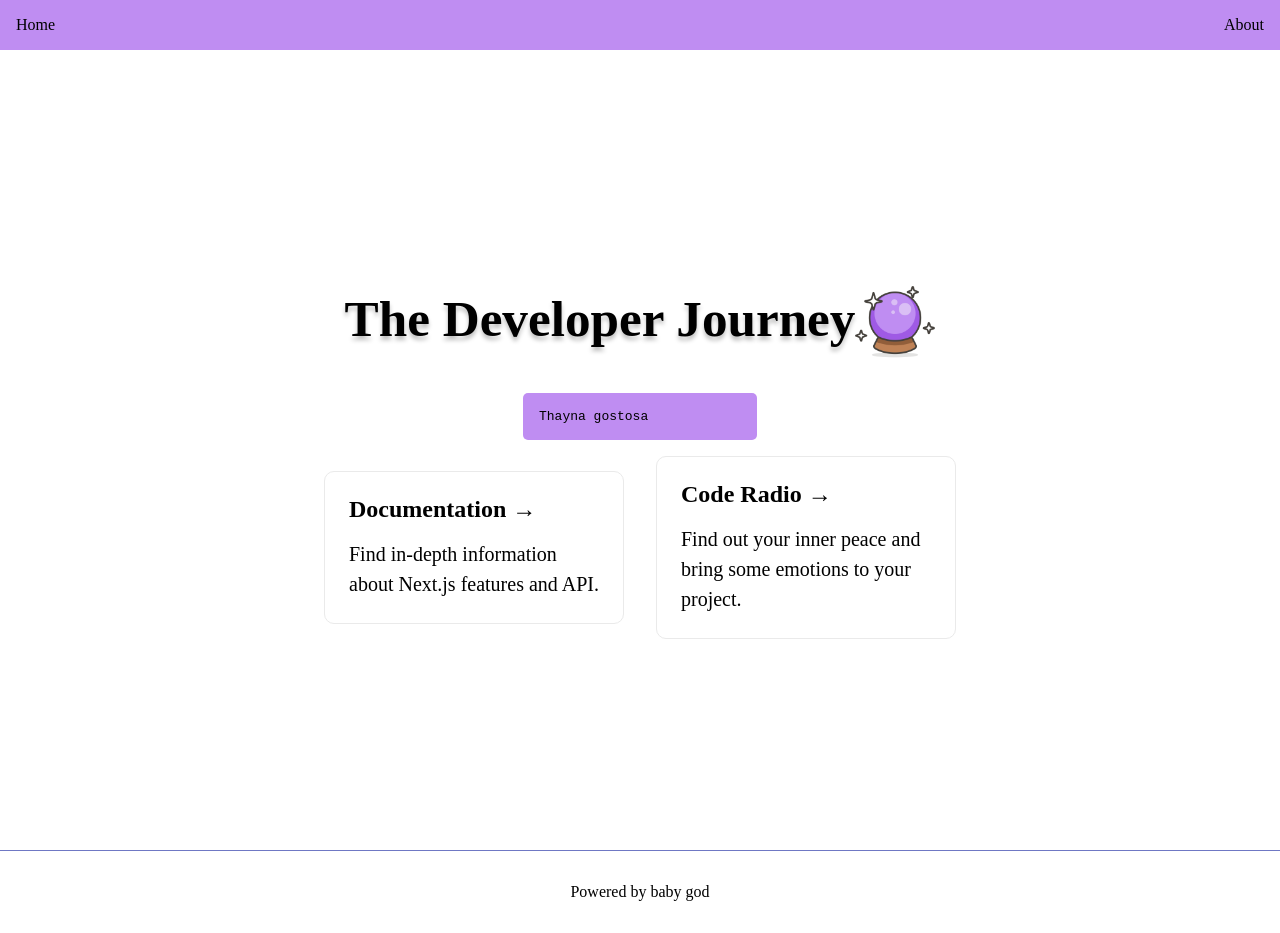
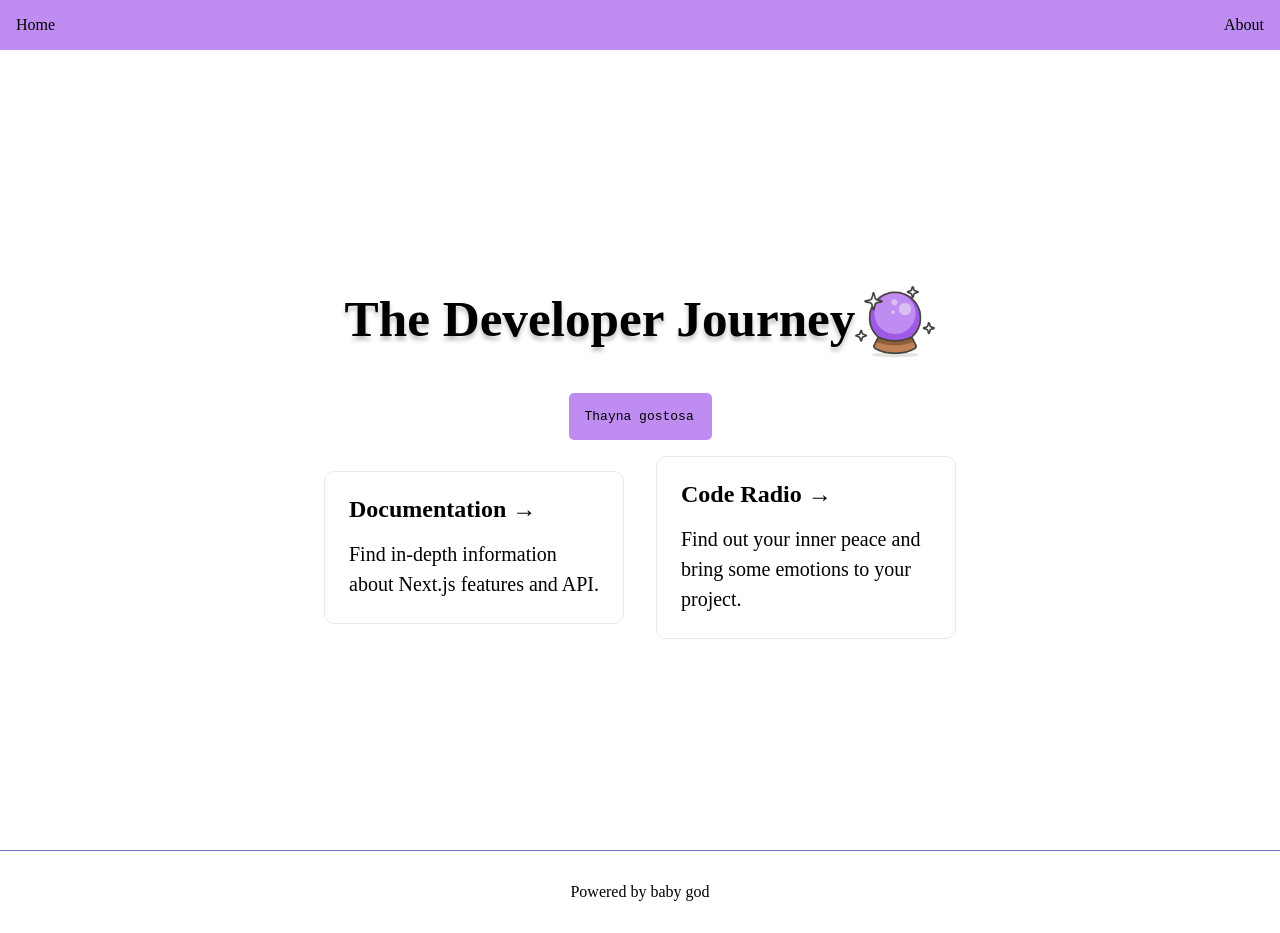
Before and after one commit to joaopedro-dev/this-is-the-way, a Next.js app: page / in a window 1280 px wide. Built offline with nearby package versions, Linux system fonts and the light colour scheme; a web font is replaced by a local one.

Commit message:
ajustando teste

```diff
--- a/styles/components/header.module.css
+++ b/styles/components/header.module.css
@@ -21,7 +21,7 @@
   }
 
   .code{
-    width: 18em;
+    width: 11em;
     padding: 1rem;
     display: flex;
     align-items: center;
```
